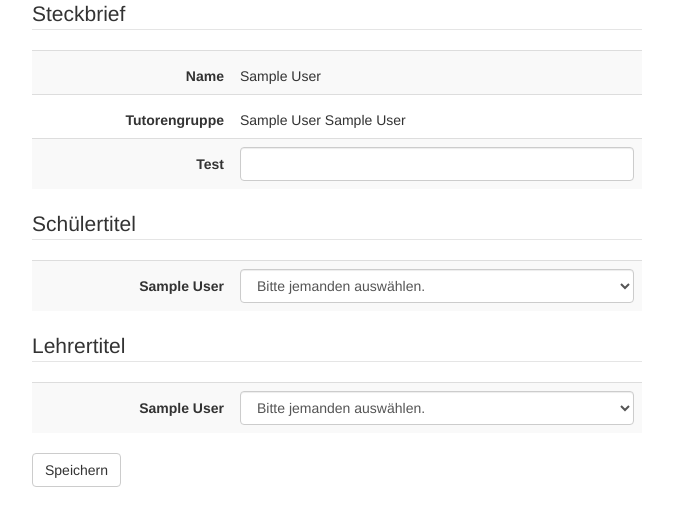
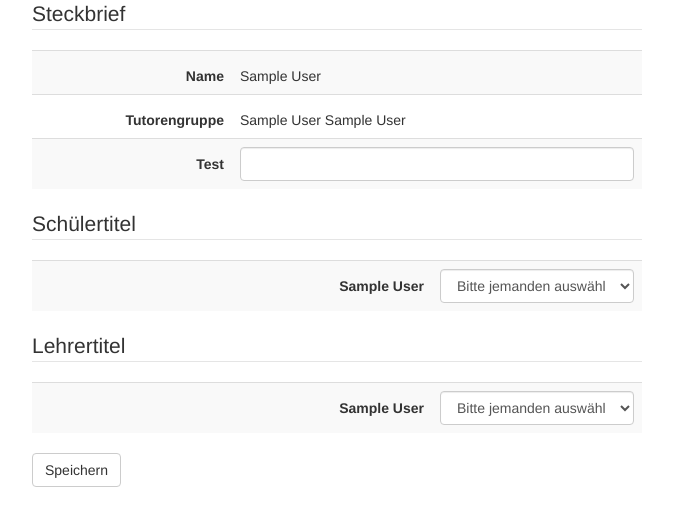
Before and after one commit to KbaHaxor/abizeitung_django, a Django app: template src/abizeitung/templates/student/edit.html in a window 1280 px wide. Shown: the part 72-598 px from the top of the page, without its empty margins (303-976 px from the left). Run offline with Django 3.2, Linux system fonts and the light colour scheme; the template is opened without the code that fills it: values that come from a table or form of the project are taken from there, others are empty; tables that the repository leaves empty hold one stand-in row (values such as "Sample post").

Commit message:
Added separate question field to surveys.

```diff
--- a/src/abizeitung/admin.py
+++ b/src/abizeitung/admin.py
@@ -8,10 +8,10 @@ class TeacherAdmin(admin.ModelAdmin):
     list_display = ("fullname",)
 
 class StudentSurveyAdmin(admin.ModelAdmin):
-    list_display = ("title",)
+    list_display = ("question", "title",)
 
 class TeacherSurveyAdmin(admin.ModelAdmin):
-    list_display = ("title",)
+    list_display = ("question", "title",)
 
 admin.site.register(Student, StudentAdmin)
 admin.site.register(Teacher, TeacherAdmin)
--- a/src/abizeitung/models.py
+++ b/src/abizeitung/models.py
@@ -48,6 +48,7 @@ class StudentSurvey(models.Model):
 
         ordering = ["title"]
 
+    question = models.CharField(max_length=255, verbose_name="Frage")
     title = models.CharField(max_length=255, verbose_name="Titel")
 
 class TeacherSurvey(models.Model):
@@ -57,6 +58,7 @@ class TeacherSurvey(models.Model):
 
         ordering = ["title"]
 
+    question = models.CharField(max_length=255, verbose_name="Frage")
     title = models.CharField(max_length=255, verbose_name="Titel")
 
 def create_user_profile(sender, instance, created, **kwargs):
--- a/src/abizeitung/static/css/style.css
+++ b/src/abizeitung/static/css/style.css
@@ -2,3 +2,7 @@
 	width: 200px;
 	text-align: right;
 }
+
+.form-left.form-question {
+	width: 400px;
+}
--- a/src/abizeitung/templates/student/edit.html
+++ b/src/abizeitung/templates/student/edit.html
@@ -37,7 +37,7 @@
     {% for field in form %}
         {% if field.auto_id|startswith:"id_student_survey" %}
         <tr>
-            <td class="form-left"><label class="control-label" for="{{ field.auto_id }}">{{ field.label }}</label></td>
+            <td class="form-left form-question"><label class="control-label" for="{{ field.auto_id }}">{{ field.label }}</label></td>
             <td>{{ field }}</td>
         </tr>
         {% endif %}
@@ -50,7 +50,7 @@
     {% for field in form %}
         {% if field.auto_id|startswith:"id_teacher_survey" %}
         <tr>
-            <td class="form-left"><label class="control-label" for="{{ field.auto_id }}">{{ field.label }}</label></td>
+            <td class="form-left form-question"><label class="control-label" for="{{ field.auto_id }}">{{ field.label }}</label></td>
             <td>{{ field }}</td>
         </tr>
         {% endif %}
--- a/src/abizeitung/views/student.py
+++ b/src/abizeitung/views/student.py
@@ -28,14 +28,14 @@ class StudentEditForm(ModelForm):
 
         self.student_surveys = []
         for survey in StudentSurvey.objects.all():
-            field = ChoiceField(label=survey.title, choices=self.student_choices, widget=Select(attrs={"class" : "form-control"}))
+            field = ChoiceField(label=survey.question, choices=self.student_choices, widget=Select(attrs={"class" : "form-control"}))
             name = "student_survey_%s" % survey.id
             self.fields[name] = field
             self.student_surveys.append(self.fields[name])
 
         self.teacher_surveys = []
         for survey in TeacherSurvey.objects.all():
-            field = ChoiceField(label=survey.title, choices=self.teacher_choices, widget=Select(attrs={"class" : "form-control"}))
+            field = ChoiceField(label=survey.question, choices=self.teacher_choices, widget=Select(attrs={"class" : "form-control"}))
             name = "teacher_survey_%s" % survey.id
             self.fields[name] = field
             self.teacher_surveys.append(name)
```
Also changed, not shown: src/abizeitung/migrations/0004_auto__add_field_teachersurvey_question__add_field_studentsurvey_questi.py (added).
